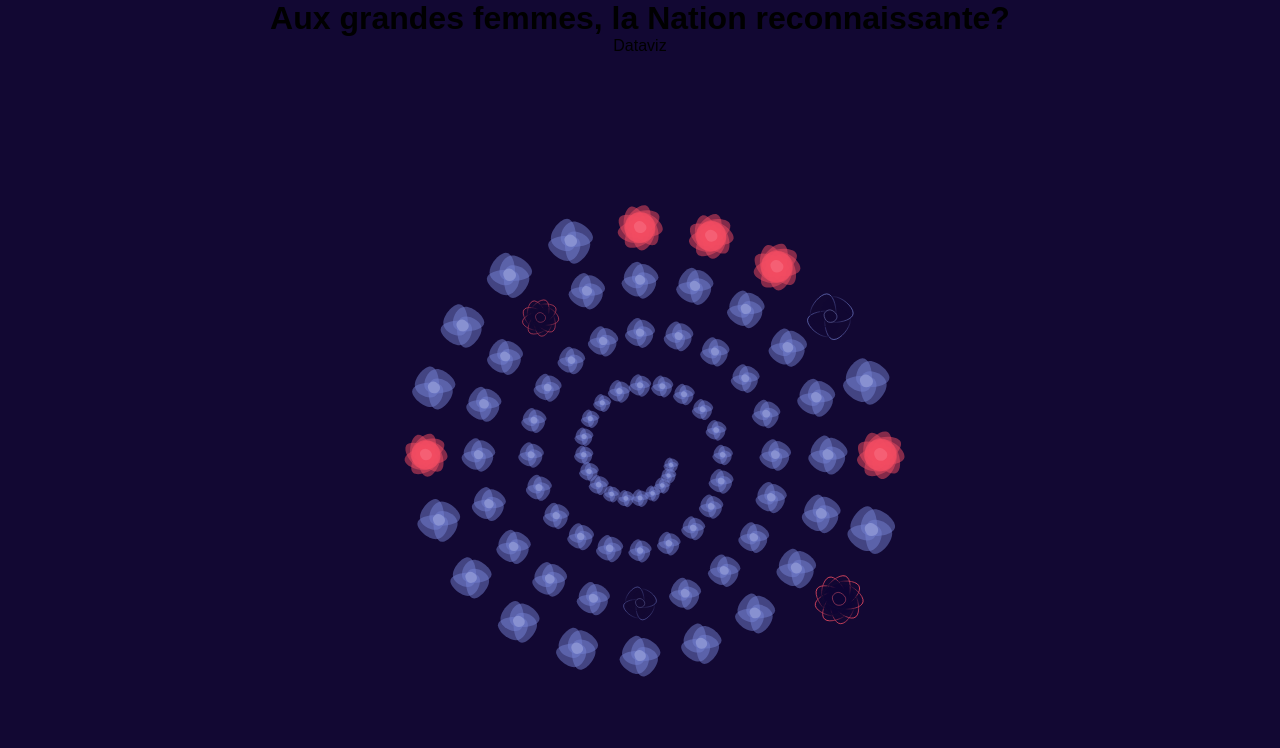
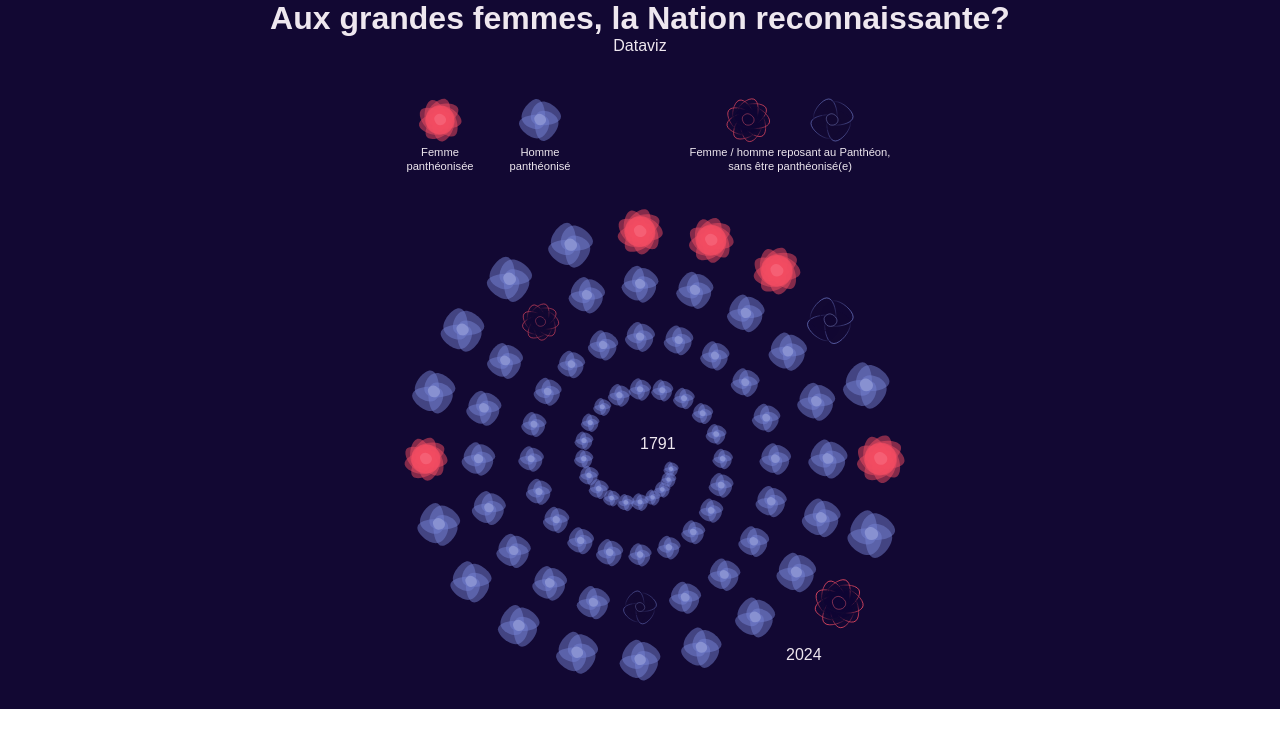
Before and after one commit to floreperche/women-in-pantheon, a Svelte app: page / in a window 1280 px wide. Shown: the top 748 px of the page. Built offline with nearby package versions, Linux system fonts and the light colour scheme; a web font is replaced by a local one.

Commit message:
Spiral viz with annotations and legend

```diff
--- a/src/App.svelte
+++ b/src/App.svelte
@@ -4,8 +4,9 @@
 
   const margin = { top: 10, right: 100, left: 100, bottom: 30 };
 
-  let width = 800;
-  let height = 800;
+  let width = 600;
+  let height = 500;
+  let marginHeight = 150;
 
   // Spiral viz
   $: processedData = [];
@@ -29,6 +30,16 @@
       // console.log(processedData);
       rank++;
     });
+
+  // Final year annotation
+  let annotationCoordinates = {
+    x:
+      (inner + (data.length + 1) / param) *
+      Math.cos(((data.length + 1) / pointsPerRotation) * 2 * Math.PI),
+    y:
+      (inner + (data.length + 1) / param) *
+      Math.sin(((data.length + 1) / pointsPerRotation) * 2 * Math.PI),
+  };
 </script>
 
 <main>
@@ -38,9 +49,85 @@
   </div>
 
   <div class="graph-container">
-    <svg {height} {width} viewBox="-{width / 2} -{height / 2} {width} {height}">
-      <g>
-        {#if processedData}
+    {#if processedData}
+      <div class="legend">
+        <svg {width} height={marginHeight}>
+          <g
+            transform="translate({width / 2 - 200} {marginHeight / 2 -
+              10}), scale({0.7})"
+            ><Flower person={{ sex: "W", status: "Panthéonisée" }} /><text
+              fill="#EEE7EF"
+              x="0"
+              y="60"
+              text-anchor="middle"
+              transform="scale({1})"
+              ><tspan x="0" dy="-0.5em" text-anchor="middle">Femme</tspan><tspan
+                x="0"
+                dy="1.2em"
+                text-anchor="middle">panthéonisée</tspan
+              >
+            </text></g
+          >
+          <g
+            transform="translate({width / 2 - 100} {marginHeight / 2 -
+              10}), scale({0.7})"
+            ><Flower person={{ sex: "M", status: "Panthéonisée" }} /><text
+              fill="#EEE7EF"
+              x="0"
+              y="60"
+              text-anchor="middle"
+              transform="scale({1})"
+              ><tspan x="0" dy="-0.5em" text-anchor="middle">Homme</tspan><tspan
+                x="0"
+                dy="1.2em"
+                text-anchor="middle">panthéonisé</tspan
+              ></text
+            ></g
+          >
+          <g
+            transform="translate({width / 2 + 150} {marginHeight / 2 -
+              10}), scale({0.7})"
+          >
+            <g transform="translate(-60 0)">
+              <Flower person={{ sex: "W", status: "Partenaire" }} />
+            </g>
+
+            <g transform="translate(60 0)">
+              <Flower person={{ sex: "M", status: "Partenaire" }} /></g
+            >
+            <text
+              fill="#EEE7EF"
+              x="0"
+              y="60"
+              text-anchor="middle"
+              transform="scale({1})"
+            >
+              <tspan x="0" dy="-0.5em" text-anchor="middle"
+                >Femme / homme reposant au Panthéon,</tspan
+              ><tspan x="0" dy="1.2em" text-anchor="middle"
+                >sans être panthéonisé(e)</tspan
+              >
+            </text></g
+          >
+        </svg>
+      </div>
+
+      <svg
+        {height}
+        {width}
+        viewBox="-{width / 2} -{height / 2} {width} {height}"
+      >
+        <g>
+          <text x="0" y="-10" class="annotations" fill="#EEE7EF"
+            >{processedData[0].transfered_date}</text
+          >
+          <text
+            x={annotationCoordinates.x}
+            y={annotationCoordinates.y}
+            class="annotations"
+            fill="#EEE7EF"
+            >{processedData[processedData.length - 1].transfered_date}</text
+          >
           {#each processedData as person}
             <g
               transform="translate({person.x} {person.y}), scale({0.8 -
@@ -48,11 +135,11 @@
               class="{person.name} flower"
             >
               <Flower {person} />
+              {console.log(person)}
             </g>
           {/each}
-        {/if}</g
-      ></svg
-    >
+        </g></svg
+      >{/if}
   </div>
 </main>
 
@@ -68,6 +155,8 @@
   .graph-container {
     margin: 0 auto;
     display: flex;
+    flex-direction: column;
+    align-items: center;
     justify-content: center;
   }
 </style>
--- a/src/app.css
+++ b/src/app.css
@@ -2,6 +2,8 @@
   box-sizing: border-box;
   margin: 0;
   padding: 0;
+  font-family: "Cabinet Grotesk", sans-serif;
+  color: #eee7ef;
 }
 
 html,
```
